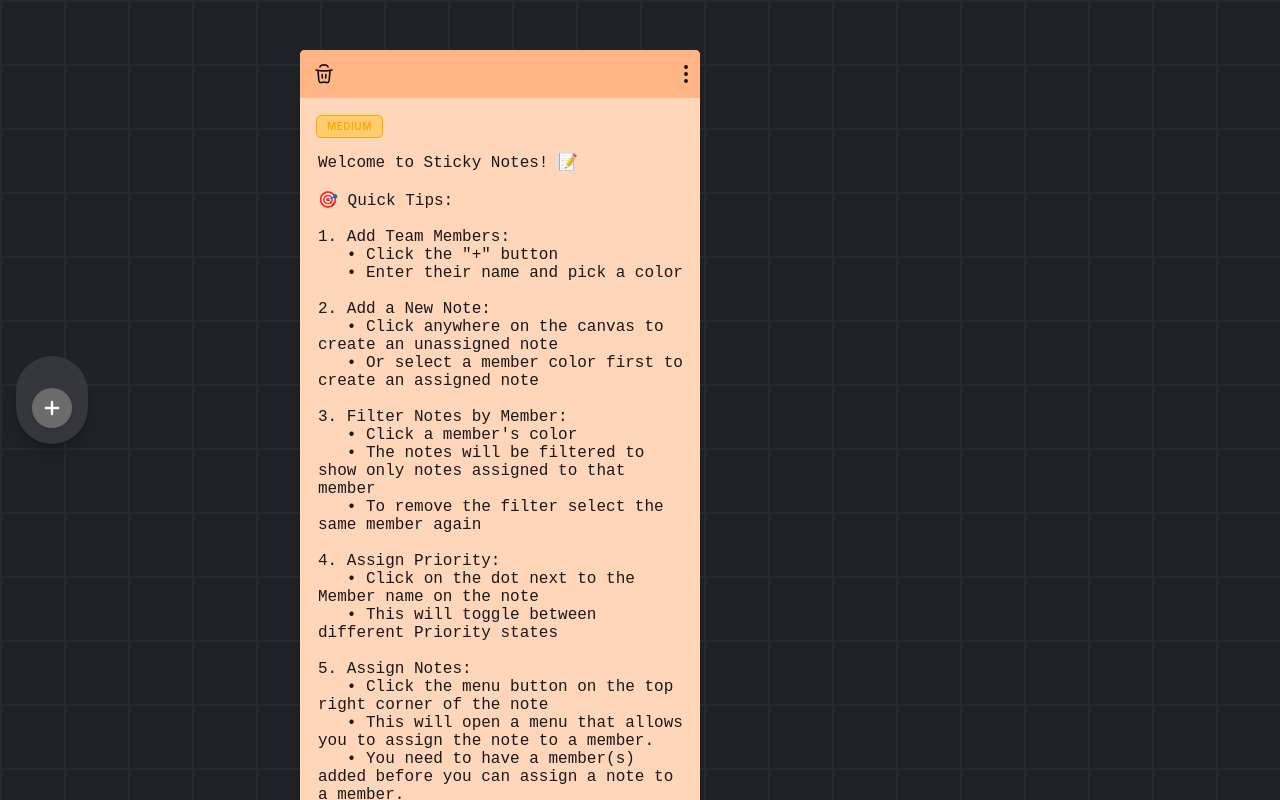
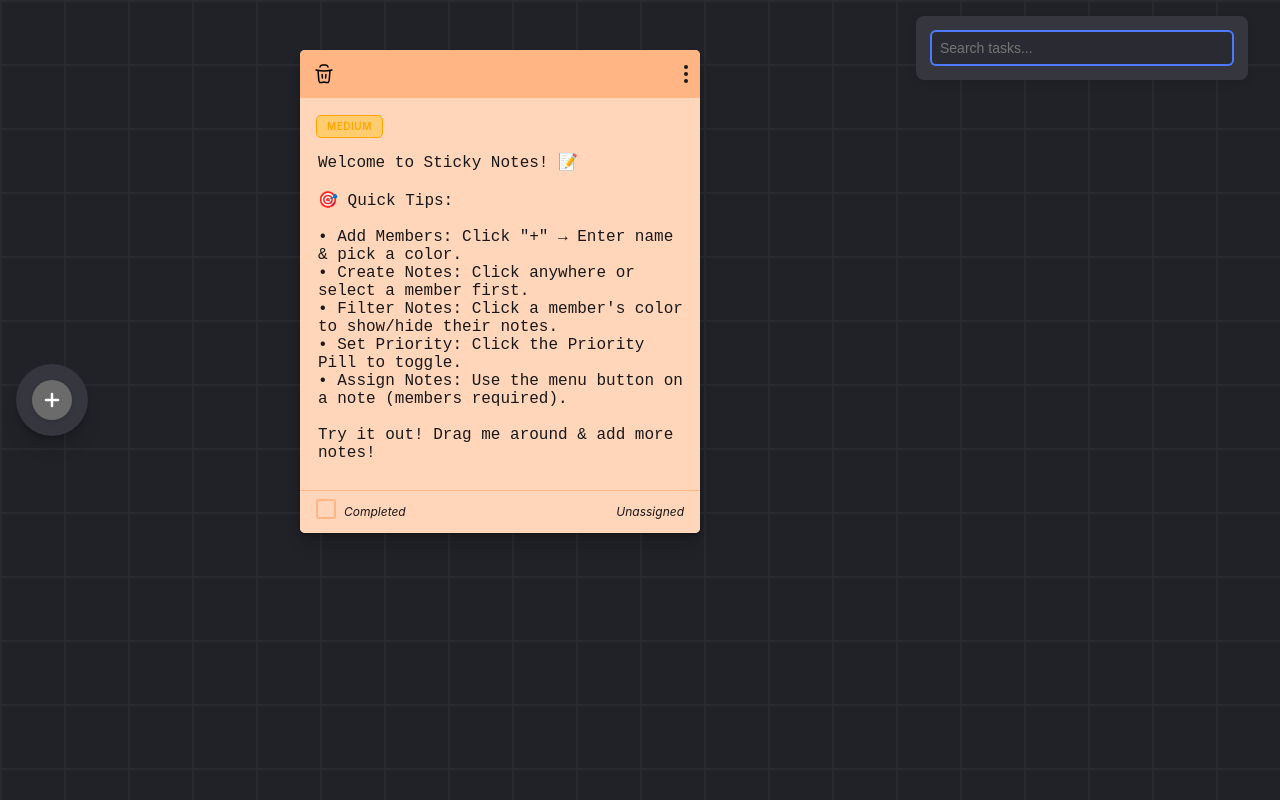
Before and after one commit to MartinMtandi/sticky-note, a React (Vite) app: page / in a window 1280 px wide. Built offline with nearby package versions, Linux system fonts and the light colour scheme.

Commit message:
Searchbox for tasks (#19)
* Search tasks

* Filter Notes

* Notes change functionality done

* fix minor styling

* Create a Reusable Searchbox

* Update New Note template

* Update readme file

```diff
--- a/src/components/Button.tsx
+++ b/src/components/Button.tsx
@@ -82,7 +82,6 @@
                     will-change: transform, box-shadow;
                     box-shadow: 0 2px 4px rgba(0, 0, 0, 0.1);
                     border: none;
-                    margin-top: 1rem;
                     color: white;
 
                     &:hover {
--- a/src/components/Controls.tsx
+++ b/src/components/Controls.tsx
@@ -1,9 +1,10 @@
-import React, { FC, useState, MouseEvent, Suspense, lazy, useMemo } from 'react';
+import React, { FC, useState, MouseEvent, Suspense, lazy } from 'react';
 import styled from 'styled-components';
 import Button from './Button';
 import Color from './Color';
 import { useMembers } from '../context/GlobalMembersContext';
 import { Member } from '../utils/types';
+import SearchBox from './SearchBox';
 
 const AddMemberModal = lazy(() => import('./AddMemberModal'));
 
@@ -18,13 +19,6 @@
     const { members, addMember } = useMembers();
     const [searchVisible, setSearchVisible] = useState(false);
     const [searchQuery, setSearchQuery] = useState('');
-
-    const filteredMembers = useMemo(() => {
-        if (!searchQuery) return [];
-        return members.filter(member =>
-            member.name.toLowerCase().includes(searchQuery.toLowerCase())
-        );
-    }, [members, searchQuery]);
 
     const handleAddMember = (e: MouseEvent) => {
         e.stopPropagation();
@@ -46,11 +40,6 @@
         setSearchQuery('');
     };
 
-    const handleSearchInputChange = (e: React.ChangeEvent<HTMLInputElement>) => {
-        e.stopPropagation();
-        setSearchQuery(e.target.value);
-    };
-
     return (
         <ControlsContainer onClick={(e) => e.stopPropagation()}  data-type="control-container" className={className}>
             <Button variant="add" onClick={handleAddMember} />
@@ -58,26 +47,18 @@
                 <ButtonWrapper>
                     <Button variant="search" onClick={handleSearchClick} />
                     {searchVisible && (
-                        <FloatingSearchBox onClick={(e) => e.stopPropagation()}>
-                            <SearchInput
-                                type="text"
-                                placeholder="Search members..."
-                                value={searchQuery}
-                                onChange={handleSearchInputChange}
-                                autoFocus
-                            />
-                            <MemberList>
-                                {filteredMembers.map((member) => (
-                                    <MemberListItem key={member.id} onClick={() => {
-                                        handleMemberClick(member);
-                                        setSearchVisible(false);
-                                    }}>
-                                        <ColorDot $color={member.colorHeader} />
-                                        <MemberName>{member.name}</MemberName>
-                                    </MemberListItem>
-                                ))}
-                            </MemberList>
-                        </FloatingSearchBox>
+                        <SearchBox
+                        data={members}
+                        searchQuery={searchQuery}
+                        setSearchQuery={setSearchQuery}
+                        onSearch={() => {
+                            // No need for a separate state setter, just update `searchQuery`
+                            setSearchQuery(searchQuery);
+                          }}
+                        placeholder="Search members..."
+                        floating
+                        filterFunction={(member, query) => member.name.toLowerCase().includes(query.toLowerCase())}
+                      />
                     )}
                 </ButtonWrapper>
             )}
@@ -121,67 +102,7 @@
 const ButtonWrapper = styled.div`
     border-top: 1px solid #cccc;
     position: relative;
-`;
-
-const FloatingSearchBox = styled.div`
-    position: absolute;
-    top: 0;
-    left: 5em;
-    background: #35363e;
-    padding: 1rem;
-    border-radius: 8px;
-    box-shadow: 0 2px 8px rgba(0, 0, 0, 0.1);
-    z-index: 10000;
-    width: 300px;
-
-    onClick={(e) => e.stopPropagation()}
-`;
-
-const SearchInput = styled.input`
-    width: calc(300px - 1rem);
-    padding: 0.5rem;
-    border-radius: 4px;
-    border: none;
-    background: #2a2b32;
-    color: white;
-    font-size: 0.875rem;
-
-    &:focus {
-        outline: none;
-        box-shadow: 0 0 0 2px #4d79ff;
-    }
-`;
-
-const MemberList = styled.div`
-  margin-top: 1rem;
-  max-height: 200px;
-  overflow-y: auto;
-`;
-
-const MemberListItem = styled.div`
-  display: flex;
-  align-items: center;
-  padding: 0.5rem;
-  cursor: pointer;
-  border-radius: 4px;
-  transition: background 0.2s ease;
-
-  &:hover {
-    background: rgba(255, 255, 255, 0.1);
-  }
-`;
-
-const ColorDot = styled.div<{ $color: string }>`
-  width: 12px;
-  height: 12px;
-  border-radius: 50%;
-  background: ${props => props.$color};
-  margin: 0.5rem;
-`;
-
-const MemberName = styled.span`
-  color: white;
-  font-size: 0.875rem;
+    padding-top: 1rem;
 `;
 
 export default React.memo(Controls);
--- /dev/null
+++ b/src/components/SearchBox.tsx
@@ -0,0 +1,69 @@
+import React, { useCallback } from "react";
+import styled from "styled-components";
+import { SearchBoxProps } from "../utils/types";
+
+const SearchBox = <T,>({
+  data,
+  searchQuery,
+  setSearchQuery,
+  onSearch,
+  placeholder,
+  floating = false,
+  filterFunction,
+}: SearchBoxProps<T>) => {
+  const handleSearchInputChange = useCallback(
+    (e: React.ChangeEvent<HTMLInputElement>) => {
+      const query = e.target.value;
+      setSearchQuery(query);
+
+      if (!query.trim()) {
+        onSearch([]); // Clear search results when empty
+      } else {
+        onSearch(data.filter(item => filterFunction(item, query)));
+      }
+    },
+    [data, onSearch, setSearchQuery, filterFunction]
+  );
+
+  return (
+    <SearchContainer $floating={floating} onClick={e => e.stopPropagation()}>
+      <SearchInput
+        type="text"
+        placeholder={placeholder}
+        value={searchQuery}
+        onChange={handleSearchInputChange}
+        autoFocus
+      />
+    </SearchContainer>
+  );
+};
+
+// Styled components with conditional floating styles
+const SearchContainer = styled.div<{ $floating: boolean }>`
+  position: ${({ $floating }) => ($floating ? "absolute" : "fixed")};
+  top: ${({ $floating }) => ($floating ? "0" : "1rem")};
+  right: ${({ $floating }) => ($floating ? "5em" : "2rem")};
+  background: #35363e;
+  padding: 1rem;
+  border-radius: 8px;
+  box-shadow: 0 2px 8px rgba(0, 0, 0, 0.1);
+  width: 300px;
+  z-index: 10000;
+`;
+
+const SearchInput = styled.input`
+  width: calc(100% - 1rem);
+  padding: 0.5rem;
+  border-radius: 4px;
+  border: none;
+  background: #2a2b32;
+  color: white;
+  font-size: 0.875rem;
+
+  &:focus {
+    outline: none;
+    box-shadow: 0 0 0 2px #4d79ff;
+  }
+`;
+
+export default SearchBox;
--- a/src/context/GlobalNotesContext.tsx
+++ b/src/context/GlobalNotesContext.tsx
@@ -7,26 +7,14 @@
 const initialNotes: Note[] = [
   {
     $id: 1,
-    body: 'Welcome to Sticky Notes! 📝\n\n' +
-          '🎯 Quick Tips:\n\n' +
-          '1. Add Team Members:\n' +
-          '   • Click the "+" button\n' +
-          '   • Enter their name and pick a color\n\n' +
-          '2. Add a New Note:\n' +
-          '   • Click anywhere on the canvas to create an unassigned note\n' +
-          '   • Or select a member color first to create an assigned note\n\n' +
-          '3. Filter Notes by Member:\n' +
-          '   • Click a member\'s color\n' +
-          '   • The notes will be filtered to show only notes assigned to that member\n' +
-          '   • To remove the filter select the same member again\n\n' +
-          '4. Assign Priority:\n' +
-          '   • Click on the dot next to the Member name on the note\n' +
-          '   • This will toggle between different Priority states\n\n' +
-          '5. Assign Notes:\n' +
-          '   • Click the menu button on the top right corner of the note\n' +
-          '   • This will open a menu that allows you to assign the note to a member.\n' +
-          '   • You need to have a member(s) added before you can assign a note to a member.\n\n' +
-          'Try it out! Drag me around and create more notes!',
+    body: "Welcome to Sticky Notes! 📝\n\n" +
+      "🎯 Quick Tips:\n\n" +
+      "• Add Members: Click \"+\" → Enter name & pick a color.\n" +
+      "• Create Notes: Click anywhere or select a member first.\n" +
+      "• Filter Notes: Click a member's color to show/hide their notes.\n" +
+      "• Set Priority: Click the Priority Pill to toggle.\n" +
+      "• Assign Notes: Use the menu button on a note (members required).\n\n" +
+      "Try it out! Drag me around & add more notes!",
     colors: DEFAULT_NOTE_COLORS,
     position: { x: 300, y: 50 }
   }
--- a/src/pages/NotesPage.tsx
+++ b/src/pages/NotesPage.tsx
@@ -7,6 +7,7 @@
 import { DEFAULT_NOTE_COLORS } from '../utils/constants';
 import PlusIcon from '../icons/PlusIcon';
 import { svgToCursor } from '../utils';
+import SearchBox from '../components/SearchBox';
 
 // Pre-generate cursor URL for better performance
 // Using a larger plus icon (24px) for better visibility
@@ -22,6 +23,8 @@
 const NotesPage: FC = () => {
   const { notes, addNote, deleteNote } = useNotes();
   const [activeMember, setActiveMember] = useState<Member | null>(null);
+  const [queriedNotes, setQueriedNotes] = useState<Note[]>([]);
+  const [searchQuery, setSearchQuery] = useState('');
 
   const handlePageClick = useCallback((e: React.MouseEvent<HTMLDivElement>) => {
     // Don't create note if clicking on a note or controls
@@ -53,12 +56,28 @@
 
   // Filter notes based on active member
   const filteredNotes = useMemo(() => {
+    if (activeMember) {
+      setQueriedNotes([]);
+      setSearchQuery('');
+    }
     return notes.filter(note => !activeMember || note.memberId === activeMember.id);
   }, [notes, activeMember]);
 
+  const displayedNotes = queriedNotes.length > 0 ? queriedNotes : filteredNotes;
+
   return (
     <PageContainer onClick={handlePageClick}>
-      {filteredNotes.map((note: Note) => (
+      {notes.length > 0 && (
+        <SearchBox
+          data={notes}
+          searchQuery={searchQuery}
+          setSearchQuery={setSearchQuery}
+          onSearch={setQueriedNotes}
+          placeholder="Search tasks..."
+          filterFunction={(note, query) => note.body.toLowerCase().includes(query.toLowerCase())}
+        />
+      )}
+      {displayedNotes.map((note: Note) => (
         <NoteCard key={note.$id} note={note} onDelete={() => deleteNote(note.$id)} />
       ))}
       <Controls
```
Also changed, not shown: src/utils/types.ts (+10 -0 lines), 1 other file (tests, documents, lock files or other folders).
